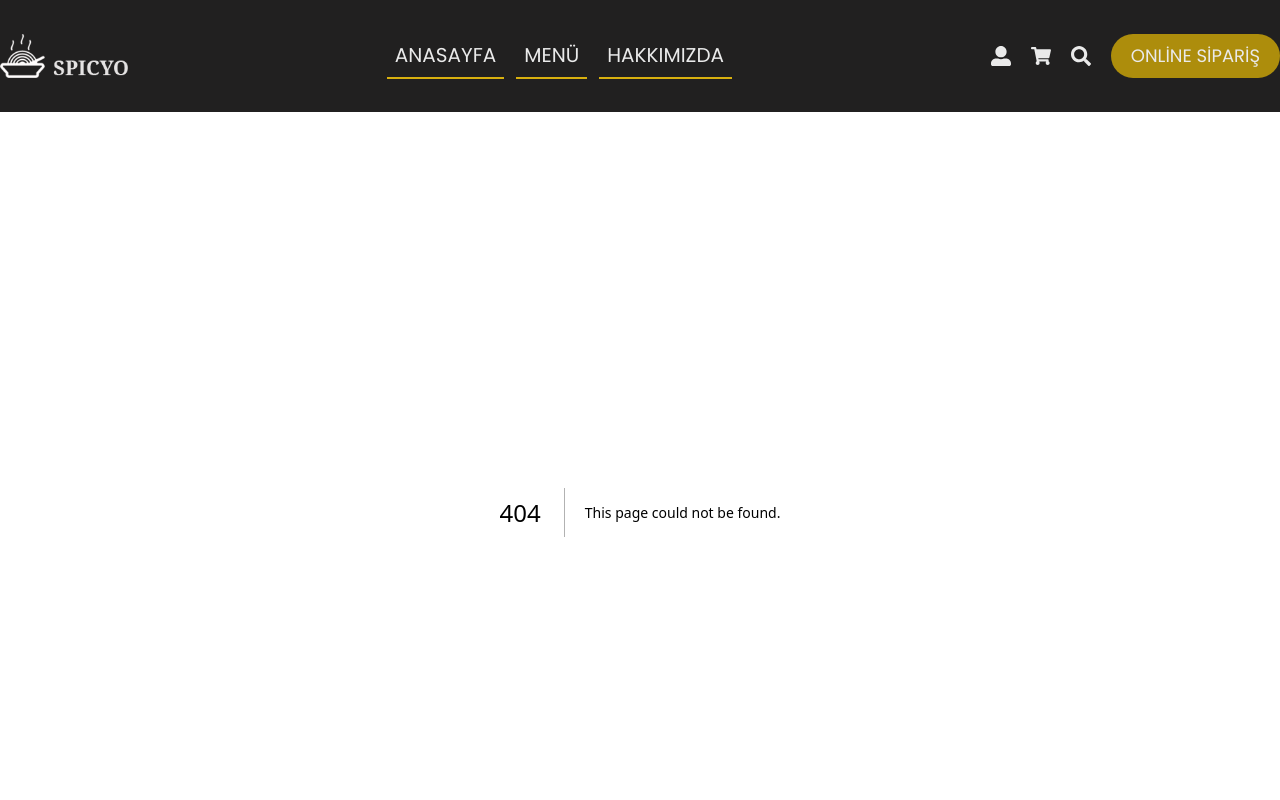
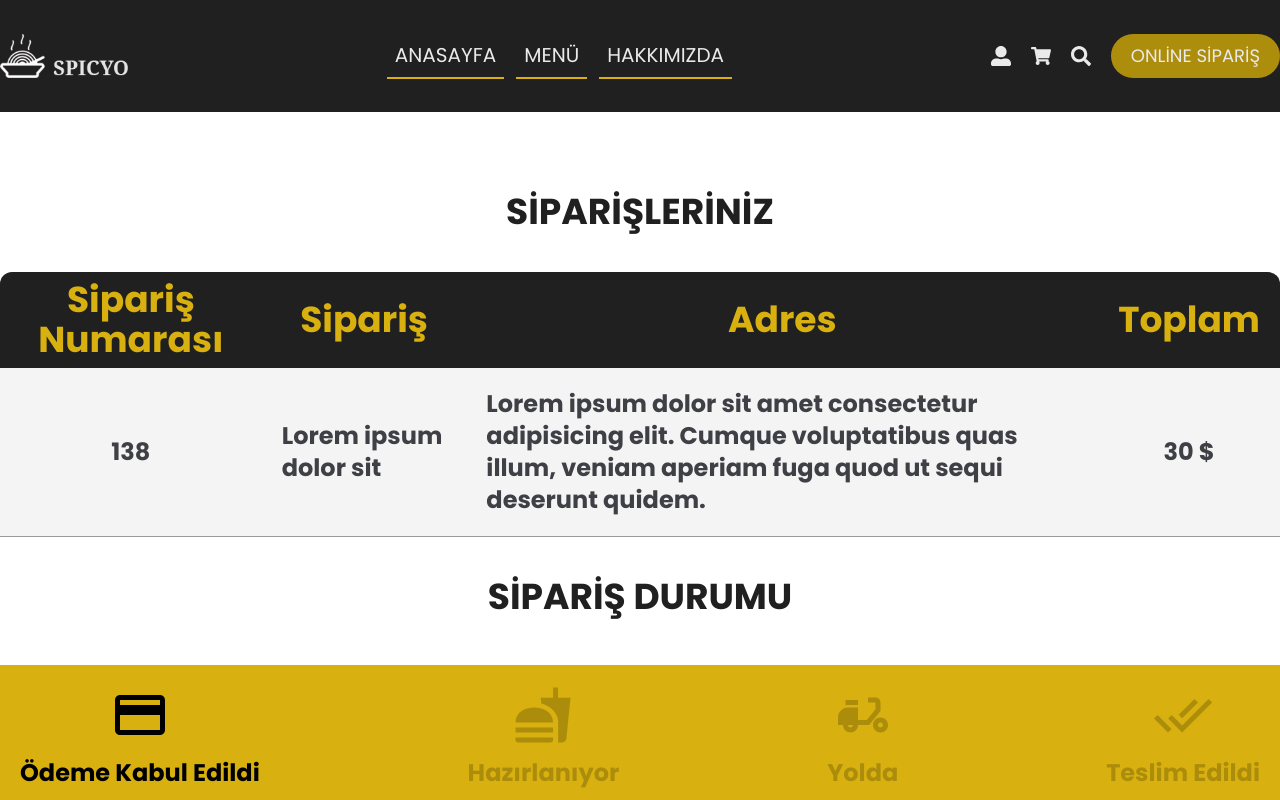
Before and after one commit to ulusoyomer/food-ordering, a Next.js app: page /orders in a window 1280 px wide. Before the commit this address had no page. Shown: the top 800 px of the page. Built offline with nearby package versions, Linux system fonts and the light colour scheme.

Commit message:
Added Orders Page

```diff
--- /dev/null
+++ b/pages/orders/index.jsx
@@ -0,0 +1,80 @@
+import TitlePrimary from '@/components/ui/TitlePrimary';
+import Image from 'next/image';
+import {
+	MdPayment,
+	MdDeliveryDining,
+	MdFastfood,
+	MdOutlineDoneAll,
+} from 'react-icons/md';
+const OrderPage = () => {
+	return (
+		<div className="cart">
+			<TitlePrimary>Siparişleriniz</TitlePrimary>
+			<table className="cart__table">
+				<thead>
+					<tr>
+						<th>Sipariş Numarası</th>
+						<th>Sipariş</th>
+						<th>Adres</th>
+						<th>Toplam</th>
+					</tr>
+				</thead>
+				<tbody>
+					<tr>
+						<td>
+							<div className="table__cell">
+								<div className="table__inner_title">S. NO</div>
+
+								<p className="table__info">138</p>
+							</div>
+						</td>
+						<td>
+							<div className="table__cell">
+								<div className="table__inner_title">Sipariş</div>
+								<p className="table__info">Lorem ipsum dolor sit</p>
+							</div>
+						</td>
+						<td>
+							<div className="table__cell">
+								<div className="table__inner_title">Adres</div>
+								<p className="table__info">
+									Lorem ipsum dolor sit amet consectetur adipisicing
+									elit. Cumque voluptatibus quas illum, veniam aperiam
+									fuga quod ut sequi deserunt quidem.
+								</p>
+							</div>
+						</td>
+						<td>
+							<div className="table__cell">
+								<div className="table__inner_title">Toplam</div>
+								<p className="table__info">30 $</p>
+							</div>
+						</td>
+					</tr>
+				</tbody>
+			</table>
+			<TitlePrimary className="mt-6">Sipariş Durumu</TitlePrimary>
+			<div className="cart__status">
+				<div className="cart__status_item">
+					<MdPayment className="cart__status_item--icon cart__status--text--active" />
+					<p className="cart__status--text cart__status--text--active">
+						Ödeme Kabul Edildi
+					</p>
+				</div>
+				<div className="cart__status_item">
+					<MdFastfood className="cart__status_item--icon" />
+					<p className="cart__status--text">Hazırlanıyor</p>
+				</div>
+				<div className="cart__status_item">
+					<MdDeliveryDining className="cart__status_item--icon" />
+					<p className="cart__status--text">Yolda</p>
+				</div>
+				<div className="cart__status_item">
+					<MdOutlineDoneAll className="cart__status_item--icon" />
+					<p className="cart__status--text">Teslim Edildi</p>
+				</div>
+			</div>
+		</div>
+	);
+};
+export default OrderPage;
--- a/styles/globals.css
+++ b/styles/globals.css
@@ -414,7 +414,8 @@
 
 /* Footer */
 .footer {
-	@apply text-center gap-x-20 flex flex-wrap items-start justify-center bg-primary text-light pt-16 px-5;
+	@apply text-center gap-x-20 flex flex-wrap items-start
+	justify-center bg-primary text-light pt-16 px-5 max-lg:flex-col max-lg:items-center;
 }
 
 .footer h2 {
@@ -422,25 +423,25 @@
 }
 
 .footer__contact a {
-	@apply mt-5 flex gap-x-4 no-underline text-sm font-poppins font-medium text-light;
+	@apply mt-5 flex gap-x-4 no-underline text-xl font-poppins font-medium text-light;
 }
 
 .footer p {
-	@apply mt-5 max-w-xs text-sm font-poppins font-medium text-light;
+	@apply mt-5 max-w-xs text-xl font-poppins font-medium text-light;
 }
 
 .footer__social--icons {
 	@apply flex gap-x-4 items-center justify-center mt-5;
 }
 .footer__social--icons a {
-	@apply text-lg hover:text-secondary transition-colors duration-300;
+	@apply text-3xl hover:text-secondary transition-colors duration-300;
 }
 
 /* Footer End */
 
 /* Login */
 .login {
-	@apply py-36 max-sm:px-3;
+	@apply py-20 max-sm:px-3 min-h-[calc(100vh-24.7rem)];
 }
 
 .login__container {
@@ -451,7 +452,7 @@
 /* Cart */
 
 .cart {
-	@apply pt-40 max-sm:px-3 min-h-[55rem];
+	@apply pt-20 max-sm:px-3 min-h-[calc(100vh-24.7rem)];
 }
 
 .cart__table {
@@ -459,7 +460,7 @@
 }
 
 .cart__table thead {
-	@apply text-secondary font-poppins font-bold text-4xl bg-primary max-sm:hidden;
+	@apply text-secondary font-poppins font-bold text-4xl bg-primary max-sm:hidden max-md:text-2xl;
 }
 
 .cart__table thead tr {
@@ -483,11 +484,11 @@
 }
 
 .table__cell {
-	@apply flex flex-row items-center justify-center flex-nowrap max-sm:justify-start;
+	@apply flex flex-row items-stretch justify-center flex-nowrap max-sm:justify-start;
 }
 .table__inner_title {
 	@apply hidden bg-primary text-secondary font-poppins
-	font-bold text-sm h-16 max-sm:flex items-center justify-center w-20;
+	font-bold text-sm max-sm:flex items-center justify-center w-20;
 }
 tbody tr {
 	@apply max-sm:my-3 odd:bg-zinc-100 even:bg-zinc-300 max-sm:rounded-xl;
@@ -505,7 +506,7 @@ tbody tr td:last-child .table__inner_title {
 }
 
 .table__info {
-	@apply text-zinc-700 max-sm:text-xl mx-5 text-2xl font-poppins font-bold flex flex-1 items-center justify-center gap-x-5;
+	@apply text-zinc-700 max-sm:text-xl mx-5 text-2xl font-poppins font-bold flex flex-1 items-center justify-center gap-x-5 my-5;
 }
 
 .cart__payment {
@@ -514,3 +515,21 @@ tbody tr td:last-child .table__inner_title {
 .cart__payment--text {
 	@apply text-zinc-700 text-2xl font-poppins font-bold;
 }
+
+.cart__status {
+	@apply bg-secondary mt-12 mx-auto container flex flex-row max-sm:gap-y-3 items-center justify-between max-sm:flex-col mb-5;
+}
+.cart__status_item {
+	@apply m-5 flex flex-col gap-y-3 items-center justify-center;
+}
+.cart__status_item--icon {
+	@apply text-black opacity-20 text-6xl max-sm:text-3xl;
+}
+
+.cart__status--text {
+	@apply text-black text-2xl max-sm:text-xl font-poppins font-bold opacity-20;
+}
+
+.cart__status--text--active {
+	@apply opacity-100;
+}
```
